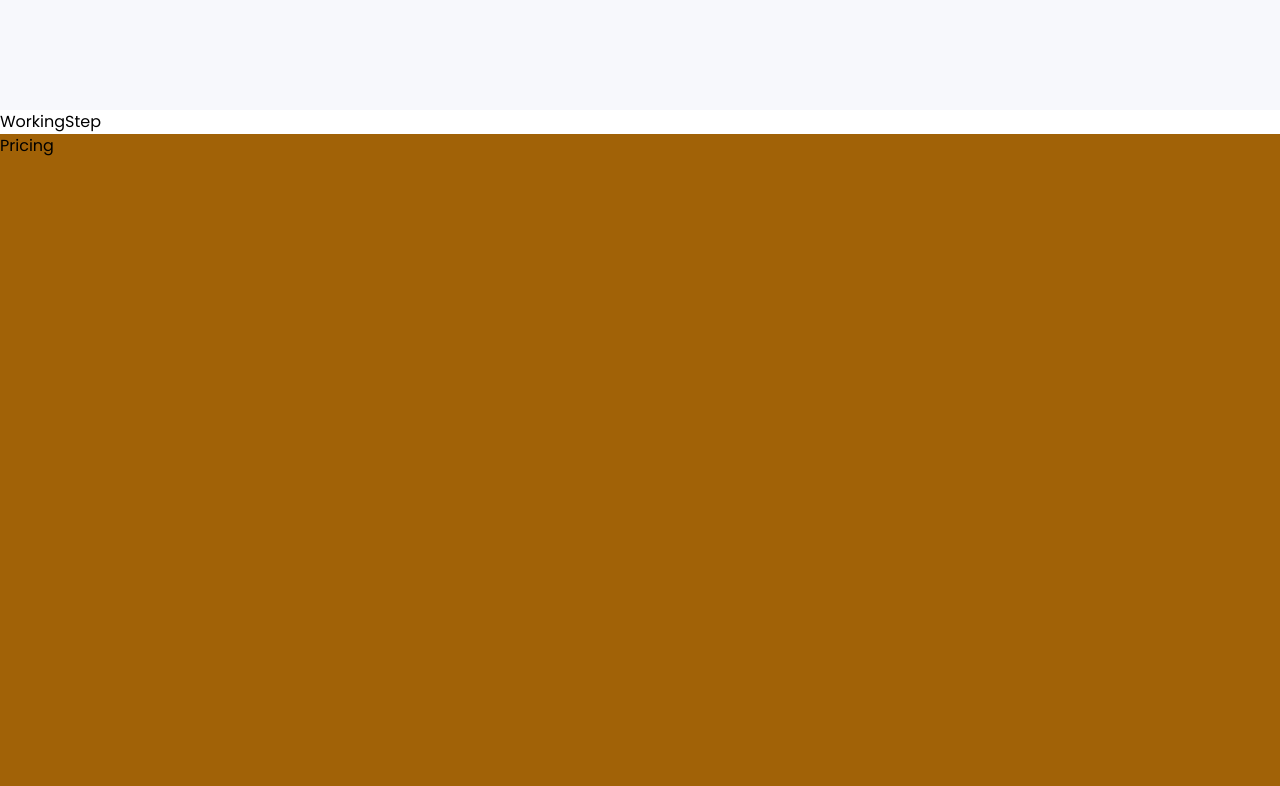
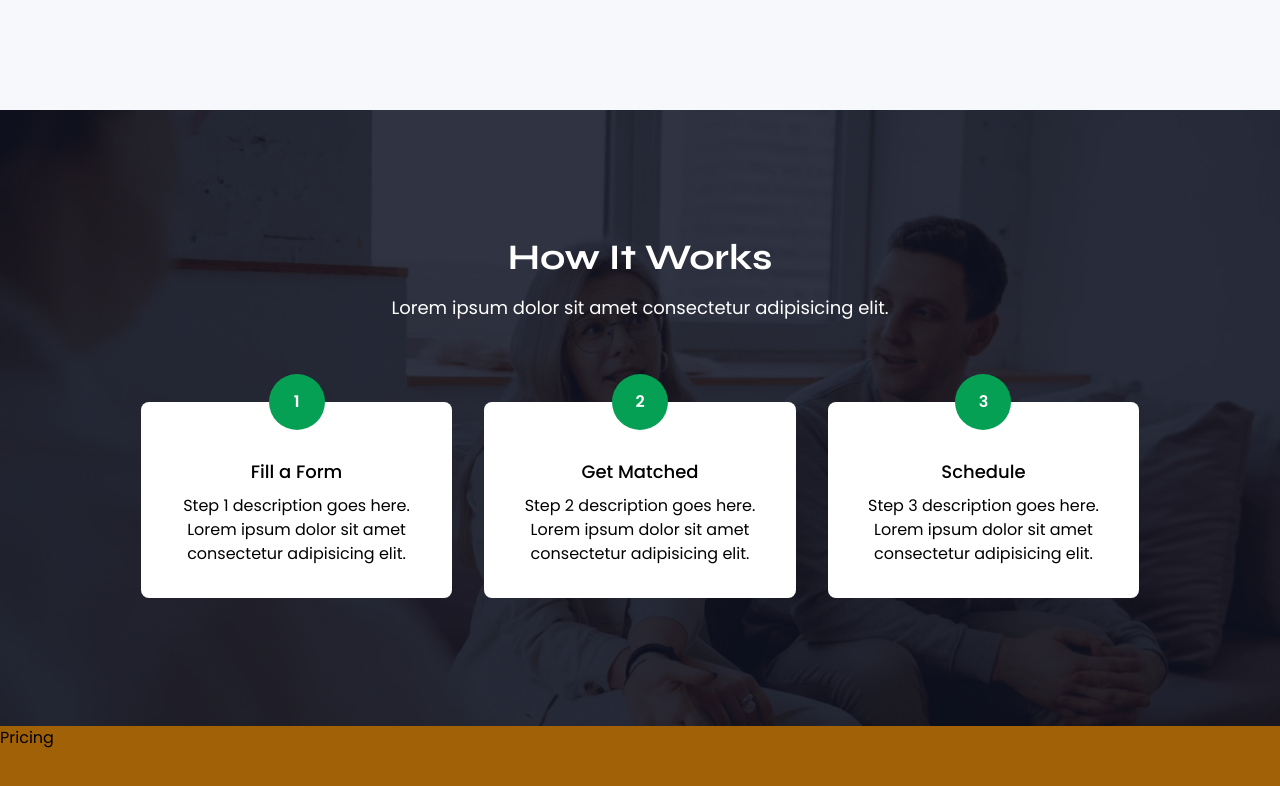
Before and after one commit to AaronJai/mind-motion, a Next.js app: page / in a window 1280 px wide. Shown: the part 2272-3058 px from the top of the page. Built offline with nearby package versions, Linux system fonts and the light colour scheme.

Commit message:
feat: implement working step

```diff
--- a/components/WorkingStep.tsx
+++ b/components/WorkingStep.tsx
@@ -2,7 +2,44 @@ import React from 'react'
 
 const WorkingStep = () => {
     return (
-        <div>WorkingStep</div>
+        <div className='relative bg-cover bg-center py-12 bg-working-img'>
+            <div className='absolute inset-0 bg-heroBg bg-opacity-85'/>
+            <div className='relative container mx-auto px-4 py-20'>
+                <div className='text-white text-center mb-20'>
+                    <h2 className='text-4xl font-bold font-secondary mb-4 '>
+                        How It Works
+                    </h2>
+                    <p className='text-lg md:w-1/2 w-full mx-auto'>Lorem ipsum dolor sit amet consectetur adipisicing elit. </p>
+                </div>
+
+                <div className='flex flex-col md:w-4/5 mx-auto md:flex-row gap-8'>
+                    <div className='relative bg-white text-center rounded-lg p-6 flex-1'>
+                        <div className='absolute top-0 left-1/2 transform -translate-x-1/2 -translate-y-1/2 bg-primary text-white size-14 rounded-full flex items-center justify-center font-semibold'>
+                            1
+                        </div>
+                        <h3 className='text-lg font-medium mt-8'>Fill a Form</h3>
+                        <p className='my-2'>Step 1 description goes here. Lorem ipsum dolor sit amet consectetur adipisicing elit. </p>
+                    </div>
+
+                    <div className='relative bg-white text-center rounded-lg p-6 flex-1'>
+                        <div className='absolute top-0 left-1/2 transform -translate-x-1/2 -translate-y-1/2 bg-primary text-white size-14 rounded-full flex items-center justify-center font-semibold'>
+                            2
+                        </div>
+                        <h3 className='text-lg font-medium mt-8'>Get Matched</h3>
+                        <p className='my-2'>Step 2 description goes here. Lorem ipsum dolor sit amet consectetur adipisicing elit. </p>
+                    </div>
+
+                    <div className='relative bg-white text-center rounded-lg p-6 flex-1'>
+                        <div className='absolute top-0 left-1/2 transform -translate-x-1/2 -translate-y-1/2 bg-primary text-white size-14 rounded-full flex items-center justify-center font-semibold'>
+                            3
+                        </div>
+                        <h3 className='text-lg font-medium mt-8'>Schedule</h3>
+                        <p className='my-2'>Step 3 description goes here. Lorem ipsum dolor sit amet consectetur adipisicing elit. </p>
+                    </div>
+                </div>
+
+            </div>
+        </div>
     )
 }
 
--- a/tailwind.config.ts
+++ b/tailwind.config.ts
@@ -10,6 +10,9 @@ const config: Config = {
   ],
   theme: {
     extend: {
+      backgroundImage: {
+        'working-img': "url('/assets/work-process.webp')",
+      },
       fontFamily: {
         'primary': "var(--poppins)",
         'secondary': "var(--syne)"
```
Also changed, not shown: public/assets/work-process.webp (renamed from public/assets/work-proceess.webp).
